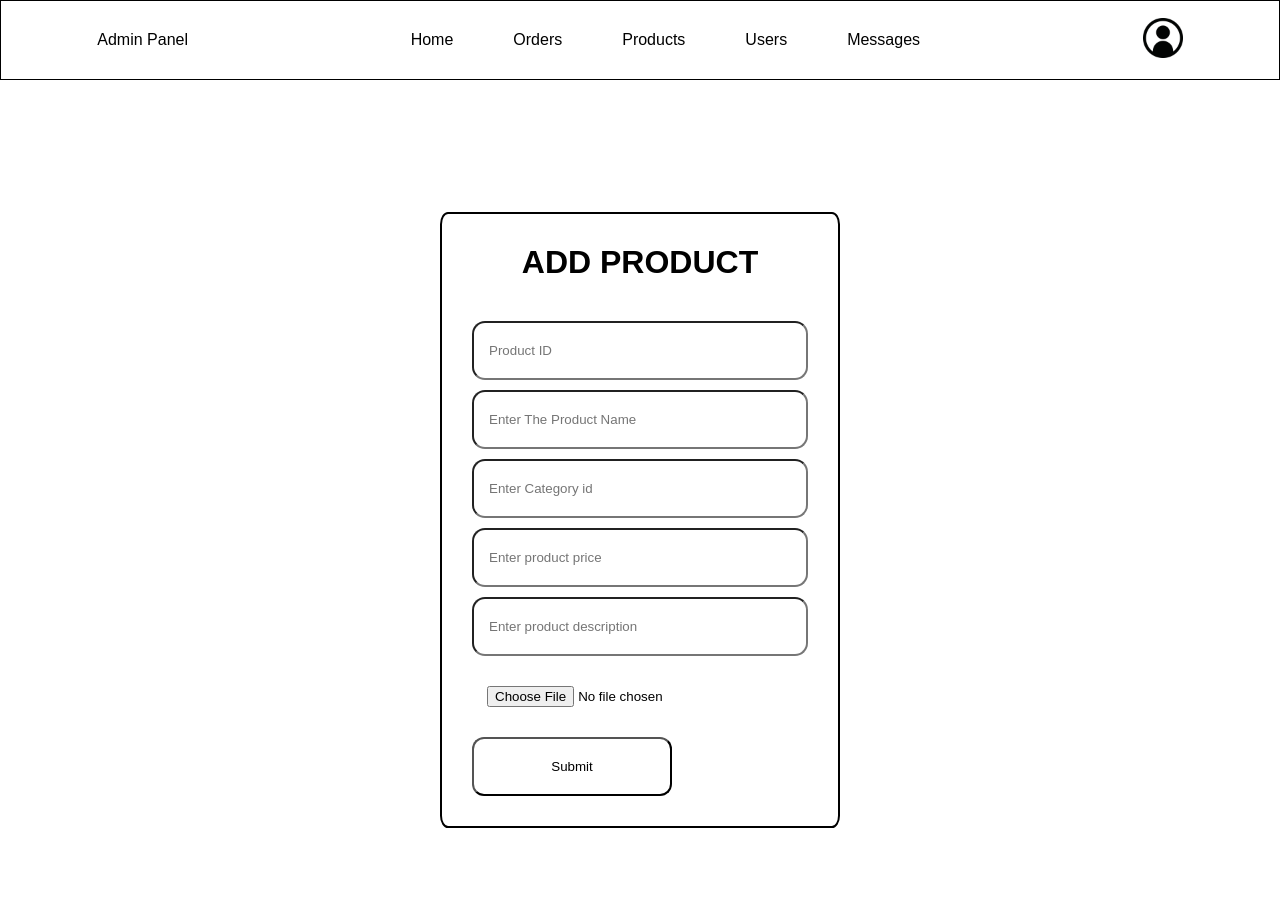
After one commit to Roshik9841/Prime-Canteen, a PHP site: page /admin/addproduct.php in a window 1280 px wide. The commit adds this page. Run offline with PHP 8.4, Linux system fonts and the light colour scheme.

Commit message:
add_product haru ko design banako

```diff
--- /dev/null
+++ b/admin/addproduct.php
@@ -0,0 +1,74 @@
+<!DOCTYPE html>
+<html lang="en">
+
+<head>
+    <meta charset="UTF-8">
+    <meta name="viewport" content="width=device-width, initial-scale=1.0">
+    <title>Document</title>
+    <style>
+        .add-product-form {
+            height: 100vh;
+            display: flex;
+            justify-content: center;
+            align-items: center;
+        }
+
+        .form {
+
+            border: 2px solid black;
+            border-radius: 2%;
+            padding: 30px;
+            width: 400px;
+            background-color: white;
+
+
+        }
+
+        .add-product-box {
+            display: block;
+            border-radius: 13px;
+            padding: 20px 15px;
+            width: 100%;
+            margin-bottom: 10px;
+            box-sizing: border-box;
+        }
+
+        h1 {
+            text-align: center;
+            margin-bottom: 40px;
+        }
+
+        .add-product-btn {
+            background-color: transparent;
+            padding: 20px 12px;
+            width: 200px;
+            cursor: pointer;
+            border-radius: 12px;
+        }
+    </style>
+</head>
+
+<body>
+    <?php
+    include('adminHeader.php');
+    ?>
+    <div class="add-product-form">
+        <form action="" method="POST" class="form">
+            <h1>ADD PRODUCT</h1>
+            <input type="number" class="add-product-box" name="product_id" placeholder="Product ID">
+            <input type="text" class="add-product-box" name="product_name" placeholder="Enter The Product Name">
+            <input type="text" class="add-product-box" name="category_id" placeholder="Enter Category id">
+            <input type="text" class="add-product-box" name="product_price" placeholder="Enter product price">
+            <input type="text" class="add-product-box" name="product_description" placeholder="Enter product description">
+
+            <input type="file" name="picture" accept="image/png, image/jpg, image/jpeg" class="add-product-box">
+
+            <button type="submit" name="submit" class="add-product-btn">Submit</button>
+        </form>
+
+
+    </div>
+
+</body>
+
+</html>
--- a/admin/adminHeader.php
+++ b/admin/adminHeader.php
@@ -76,6 +76,10 @@
             color: white;
             cursor: pointer;
         }
+        .logout-btn a{
+            text-decoration: none;
+            color: white;
+        }
 
         .logout-btn:hover {
             background-color: #333333;
@@ -84,6 +88,10 @@
         .username,
         .email {
             margin: 10px 0;
+        }
+        .container{
+            margin-bottom: 40px;
+
         }
 
     </style>
@@ -101,7 +109,7 @@
                     <li><a href="#">Orders</a></li>
                     <li><a href="#">Products</a></li>
                     <li><a href="userview.php">Users</a></li>
-                    <li><a href="message.php">Messages</a></li>
+                    <li><a href="messages.php">Messages</a></li>
                 </ul>
             </div>
             <div class="user-btn">
```
Also changed, not shown: admin/messages.php (+26 -6 lines), admin/userview.php (+13 -0 lines).
